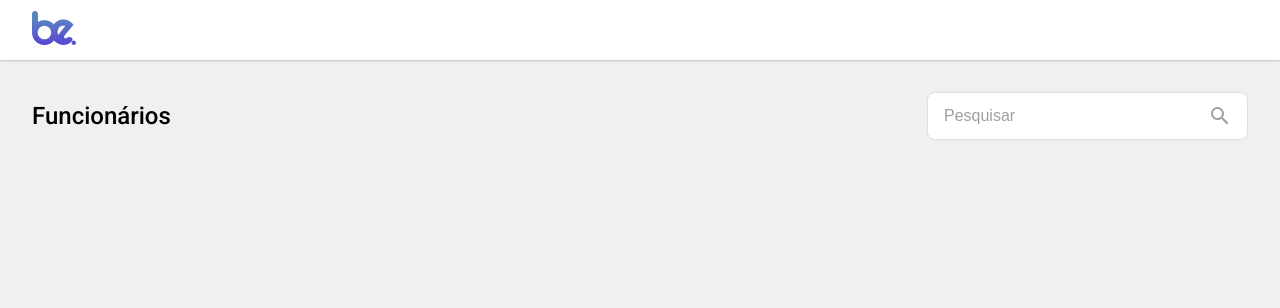
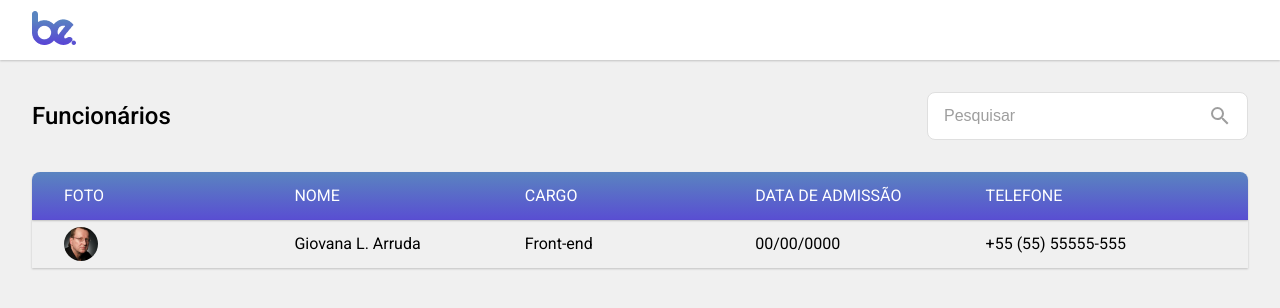
Before and after one commit to apocsenpai/be-desafio, a React (Vite) app: page / in a window 1280 px wide. Shown: the top 308 px of the page. Built offline with nearby package versions, Linux system fonts and the light colour scheme.

Commit message:
feat: implements employees static table

```diff
--- a/src/app/styles/Theme/index.ts
+++ b/src/app/styles/Theme/index.ts
@@ -18,6 +18,7 @@ export const Theme = {
     medium: {
       '80': '80px',
       '60': '60px',
+      '48': '48px',
       '40': '40px',
       '32': '32px',
     },
--- a/src/components/pages/Home/index.tsx
+++ b/src/components/pages/Home/index.tsx
@@ -1,25 +1,50 @@
 import { Link } from "react-router-dom";
-import { Header, InputGroup, Main, SearchContainer } from "./styled";
+import { Header, ImageWrapper, InputGroup, Main, SearchContainer, Table, TableRow } from "./styled";
+
+import { MdOutlineSearch } from "react-icons/md";
 
 import Logo from "@/assets/logo.png"
-import { MdOutlineSearch } from "react-icons/md";
+import Man from "@/assets/man.png"
 
 const Home = () => {
+
+
+
     return <>
         {/* Header */}
         <Header>
             <Link to="/"> <img src={Logo} alt="BeMobile - Soluções digitais" /></Link>
         </Header>
 
-        {/* Search Bar */}
+
         <Main>
+
+            {/* Search Bar */}
             <SearchContainer>
                 <h1>Funcionários</h1>
                 <InputGroup>
                     <input placeholder="Pesquisar" />
-                    <MdOutlineSearch/>
+                    <MdOutlineSearch />
                 </InputGroup>
             </SearchContainer>
+
+            {/* Employees table */}
+            <Table>
+                <TableRow $header>
+                    <h2>FOTO</h2>
+                    <h2>NOME</h2>
+                    <h2>CARGO</h2>
+                    <h2>DATA DE ADMISSÃO</h2>
+                    <h2>TELEFONE</h2>
+                </TableRow>
+                <TableRow>
+                    <ImageWrapper $image={Man} />
+                    <span>Giovana L. Arruda</span>
+                    <span>Front-end</span>
+                    <span>00/00/0000</span>
+                    <span>+55 (55) 55555-555</span>
+                </TableRow>
+            </Table>
         </Main>
     </>
 }
--- a/src/components/pages/Home/styled.ts
+++ b/src/components/pages/Home/styled.ts
@@ -1,4 +1,11 @@
 import styled from 'styled-components';
+interface ITableRowProps {
+  $header?: boolean;
+}
+
+interface IImageWrapper {
+  $image: string;
+}
 
 export const Header = styled.header`
   width: 100%;
@@ -15,13 +22,16 @@ export const Header = styled.header`
 `;
 
 export const Main = styled.main`
+  display: flex;
+  flex-direction: column;
+  align-items: center;
   padding: ${({ theme }) => theme.spacing.medium['60']}
     ${({ theme }) => theme.spacing.medium['32']}
     ${({ theme }) => theme.spacing.medium['80']};
 `;
 
 export const SearchContainer = styled.header`
-  width: 100%;
+  width: min(100%, 1440px);
   display: flex;
   justify-content: space-between;
   align-items: center;
@@ -48,7 +58,7 @@ export const InputGroup = styled.div`
     background-color: ${({ theme }) => theme.colors.background.white};
     font-size: ${({ theme }) => theme.spacing.regular['16']};
 
-    &::placeholder{
+    &::placeholder {
       color: ${({ theme }) => theme.colors['gray-20']};
     }
 
@@ -69,3 +79,40 @@ export const InputGroup = styled.div`
     align-self: center;
   }
 `;
+
+export const Table = styled.ul`
+  width: min(100%, 1440px);
+`;
+
+export const TableRow = styled.li<ITableRowProps>`
+  display: grid;
+  grid-template-columns: repeat(5, 1fr);
+  align-items: center;
+
+  height: ${({ theme }) => theme.spacing.medium['48']};
+  box-shadow: ${({ theme }) => theme.shadow['sm']};
+  padding: 0 ${({ theme }) => theme.spacing.medium['32']};
+
+  ${({ $header, theme }) =>
+    $header &&
+    ` font-weight: 500;
+  color: ${theme.colors.white};
+  background: ${theme.colors.background.gradientPrimary};
+  border-top-right-radius: ${theme.spacing.little['08']};
+  border-top-left-radius: ${theme.spacing.little['08']};`}
+`;
+
+export const ImageWrapper = styled.div<IImageWrapper>`
+  width: 34px;
+  height: 34px;
+
+  display: flex;
+  justify-content: center;
+  align-items: center;
+  overflow: hidden;
+  border-radius: 50%;
+
+  background-image: url(${({ $image }) => $image});
+  background-size: cover;
+  background-position: center;
+`;
--- a/src/styled.d.ts
+++ b/src/styled.d.ts
@@ -21,6 +21,7 @@ declare module 'styled-components' {
         medium: {
           '80': string,
           '60': string,
+          '48': string,
           '40': string,
           '32': string,
         },
```
Also changed, not shown: src/assets/man.png (added).
